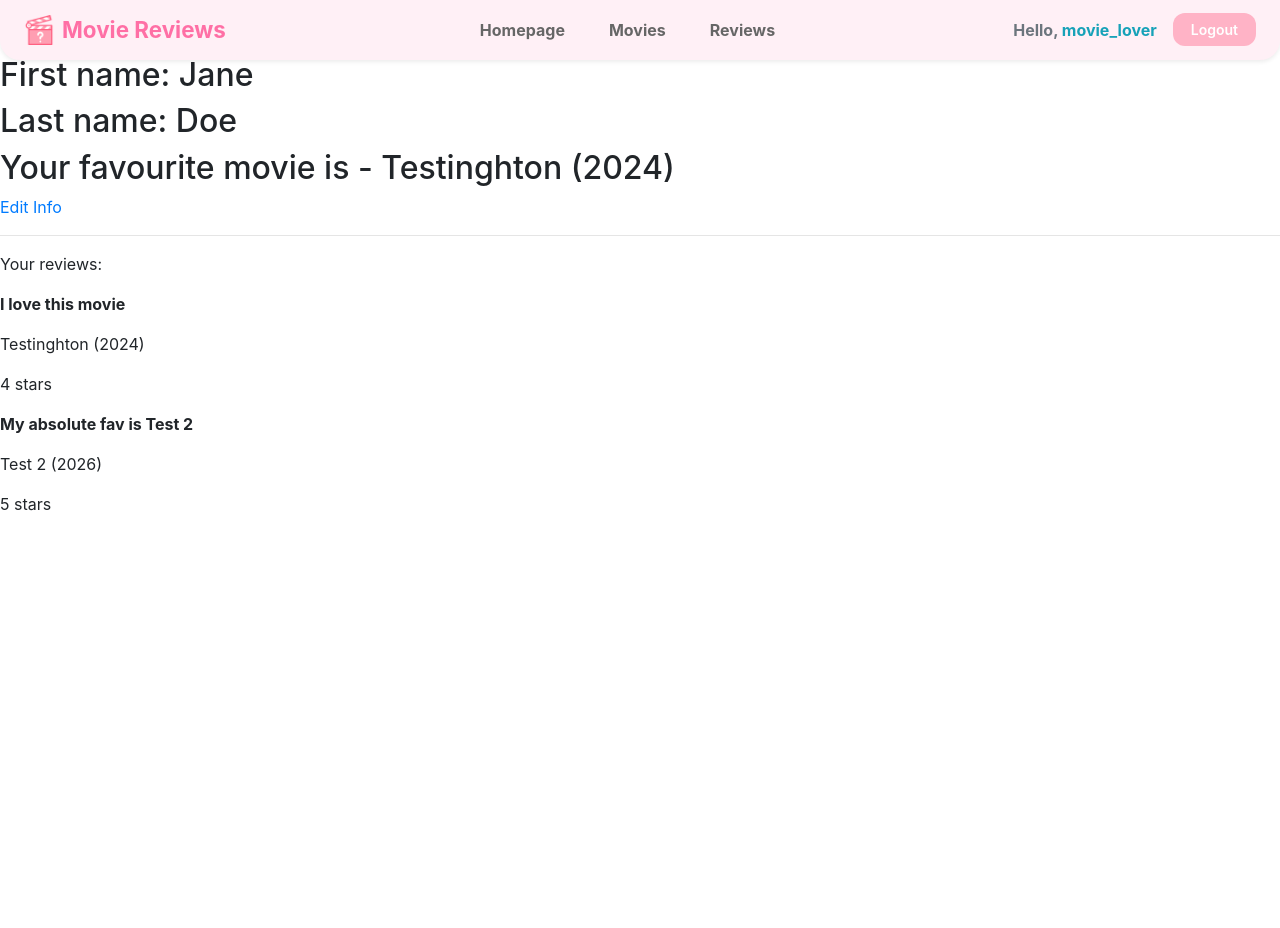
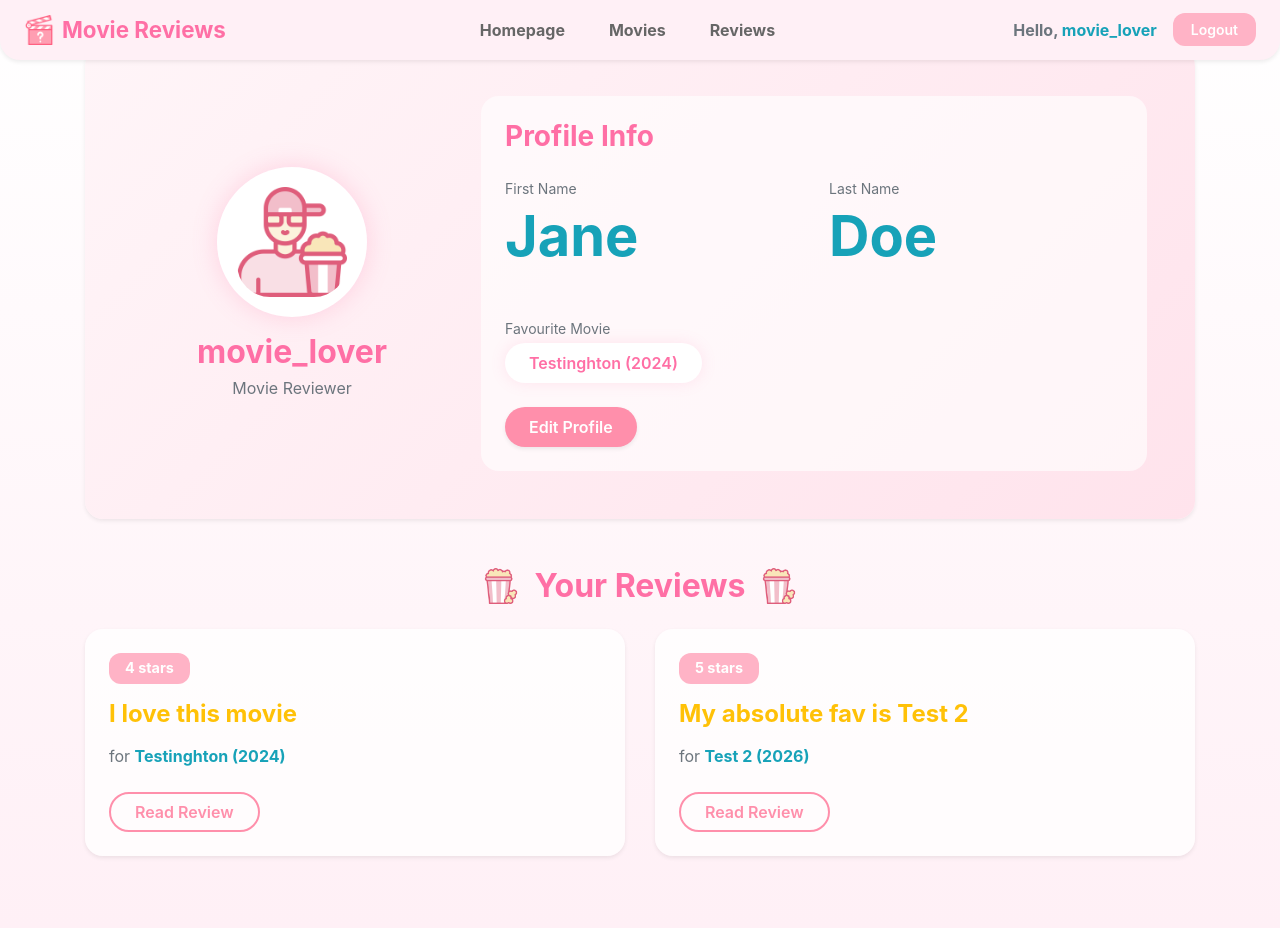
Before and after one commit to heyimfles/movie-reviews-mate-portfolio, a Django app: page /viewers/5/ in a window 1280 px wide. Before the commit the page ends 511 px from the top, so only its background shows below. Run offline with Django 5.2, Linux system fonts and the light colour scheme; a user stored in the database is signed in; data comes from the database, SQL or seed files in the repository; both versions use the stored data as it was after the commit.

Commit message:
finished all present html files styling

```diff
--- a/static/css/styles.css
+++ b/static/css/styles.css
@@ -1,9 +1,3 @@
-.pink-jumbotron {
-    background-color: #f2beca;
-    border-radius: 20px;
-    padding: 4rem 2rem;
-}
-
 .form-control {
     border-radius: 10px;
 }
@@ -203,3 +197,101 @@
 .pink-form textarea::placeholder {
     color: #d98ca3;
 }
+
+.pink-no-gradient-container {
+    background: #ffa6c7;
+}
+
+.pink-gradient-container {
+    background: linear-gradient(
+        135deg,
+        #fff5f8 0%,
+        #ffe3ec 100%
+    );
+}
+
+.profile-picture-wrapper {
+    width: 150px;
+    height: 150px;
+    border-radius: 50%;
+    background: white;
+    display: flex;
+    align-items: center;
+    justify-content: center;
+    box-shadow: 0 0 25px rgba(255, 111, 165, 0.25);
+}
+
+.profile-picture {
+    border-radius: 30%;
+}
+
+.profile-info-card {
+    background-color: rgba(255,255,255,0.65);
+}
+
+.text-pink {
+    color: #ff6fa5;
+}
+
+.pink-btn {
+    background-color: #ff8fab;
+    color: white;
+    border: none;
+    font-weight: 600;
+    transition: all 0.2s ease;
+}
+
+.pink-btn:hover {
+    background-color: #ff6fa5;
+    color: white;
+    transform: translateY(-2px);
+}
+
+.favourite-movie-box {
+    background-color: white;
+    color: #ff6fa5;
+    font-weight: 600;
+    box-shadow: 0 0 15px rgba(255, 111, 165, 0.15);
+}
+
+.profile-review-card {
+    transition: all 0.25s ease;
+    background-color: rgba(255,255,255,0.8);
+}
+
+.profile-review-card:hover {
+    transform: translateY(-5px);
+    box-shadow: 0 .75rem 1.5rem rgba(255, 111, 165, 0.2)!important;
+}
+
+.review-link {
+    text-decoration: none !important;
+    transition: color 0.2s ease;
+}
+
+.review-link:hover {
+    color: #ff4f8b;
+}
+
+.pink-badge {
+    background-color: #ffb3c6;
+    color: white;
+    font-size: 0.9rem;
+    border-radius: 12px;
+}
+
+.btn-outline-pink {
+    border: 2px solid #ff8fab;
+    color: #ff8fab;
+    font-weight: 600;
+    transition: all 0.2s ease;
+}
+
+.btn-outline-pink:hover {
+    background-color: #ff8fab;
+    color: white;
+}
+
+.profile-empty-state {
+    background-color: rgba(255,255,255,0.75);
+}
--- a/templates/includes/navbar.html
+++ b/templates/includes/navbar.html
@@ -49,7 +49,7 @@
       Hello,
       <a
           href="{% url 'movie_review:viewer_detail' pk=user.id %}"
-          class="text-info">
+          class="text-info text-decoration-none">
         {{ user.username }}
       </a>
     </p>
--- a/templates/movie_review/index.html
+++ b/templates/movie_review/index.html
@@ -4,7 +4,7 @@
 {% block content %}
 
 <!-- header-jumbo part -->
-<div class="jumbotron pink-jumbotron shadow-sm rounded-lg">
+<div class="jumbotron pink-no-gradient-container shadow-sm rounded-lg">
   <div class="container">
     <h1 class="display-4 font-weight-bold mb-4 mt-4">
       Welcome to Movie Review
@@ -143,14 +143,14 @@
 
 <!-- kind of a footer but only for visit counter -->
 <div class="container mb-5">
-  <div class="jumbotron pink-jumbotron text-center py-4 rounded-lg shadow-sm">
+  <div class="jumbotron pink-no-gradient-container text-center py-4 rounded-lg shadow-sm">
     <div class="container">
       <h5 class="mb-2">
         Want to know hom many times you've visited us?
       </h5>
       <p class="mb-0">
         You've been with us
-        <span class="font-weight-bold text-info">{{ num_visits }}</span>
+        <span class="btn btn-light btn-sm font-weight-bold">{{ num_visits }}</span>
         time{{ num_visits|pluralize }}!
       </p>
     </div>
--- a/templates/movie_review/review_detail.html
+++ b/templates/movie_review/review_detail.html
@@ -122,8 +122,8 @@
 
   {% else %}
 
-    <div class="jumbotron pink-jumbotron text-center shadow-sm rounded-lg py-4">
-      <h4 class="text-warning font-weight-bold">
+    <div class="jumbotron pink-no-gradient-container text-center shadow-sm rounded-lg py-4">
+      <h4 class="font-weight-bold">
         No Comments Yet!
       </h4>
 
--- a/templates/movie_review/viewer_detail.html
+++ b/templates/movie_review/viewer_detail.html
@@ -1,32 +1,180 @@
 {% extends "base.html" %}
+{% load static %}
+
+{% block body_class %}pink-bg{% endblock %}
 
 {% block content %}
-  <h1>Hello, {{ viewer.username }}!</h1>
-  <h2>First name: {{ viewer.first_name }}</h2>
-  <h2>Last name: {{ viewer.last_name }}</h2>
-  <h2>
+
+<div class="container mt-5 mb-5">
+
+  <!-- profile header -->
+  <div class="pink-gradient-container shadow-sm rounded-lg p-5 mb-5">
+    <div class="row align-items-center">
+
+      <!-- left side -->
+      <div class="col-md-4 text-center mb-4 mb-md-0">
+        <div class="profile-picture-wrapper mx-auto mb-3">
+          <img
+              src="{% static 'images/comment.png' %}"
+              width="110"
+              height="110"
+              class="profile-picture">
+        </div>
+
+        <h2 class="font-weight-bold text-pink mb-1">
+          {{ viewer.username }}
+        </h2>
+
+        <p class="text-muted mb-0">
+          Movie Reviewer
+        </p>
+
+      </div>
+
+      <!-- right side -->
+      <div class="col-md-8">
+        <div class="profile-info-card rounded-lg p-4">
+
+          <h3 class="font-weight-bold text-pink mb-4">
+            Profile Info
+          </h3>
+
+          <div class="row">
+
+            <div class="col-sm-6 mb-3">
+              <p class="small text-muted mb-1">
+                First Name
+              </p>
+
+              <p class="font-weight-bold display-4 text-info">
+                {% if viewer.first_name %}
+                  {{ viewer.first_name }}
+                {% else %}
+                  —
+                {% endif %}
+              </p>
+            </div>
+
+            <div class="col-sm-6 mb-3">
+              <p class="small text-muted mb-1">
+                Last Name
+              </p>
+
+              <p class="font-weight-bold display-4 text-info">
+                {% if viewer.last_name %}
+                  {{ viewer.last_name }}
+                {% else %}
+                  —
+                {% endif %}
+              </p>
+            </div>
+          </div>
+
+          <div class="mt-3">
+            <p class="small text-muted mb-1">
+              Favourite Movie
+            </p>
+
             {% if viewer.favourite_movie %}
-      Your favourite movie is -
+              <div class="favourite-movie-box rounded-pill px-4 py-2 d-inline-block">
                 {{ viewer.favourite_movie.name }}
                 ({{ viewer.favourite_movie.year }})
+              </div>
+
             {% else %}
-      Chose a favourite movie by editing your info.
+              <p class="text-muted mb-0">
+                No favourite movie selected yet
+              </p>
             {% endif %}
+
+          </div>
+
+          <div class="mt-4">
+            <a
+                href="{% url 'movie_review:viewer_update' pk=viewer.pk %}"
+                class="btn pink-btn px-4 py-2 rounded-pill shadow-sm">
+              Edit Profile
+            </a>
+          </div>
+        </div>
+      </div>
+    </div>
+  </div>
+
+  <!-- reviews section -->
+  <div class="d-flex align-items-center justify-content-center mb-4">
+    <img
+        src="{% static 'images/popcorn.png' %}"
+        width="36"
+        height="36"
+        class="mr-3">
+
+    <h2 class="font-weight-bold text-pink mb-0">
+      Your Reviews
     </h2>
-  <a href="{% url 'movie_review:viewer_update' pk=viewer.pk %}">
-    Edit Info
+
+    <img
+        src="{% static 'images/popcorn.png' %}"
+        width="36"
+        height="36"
+        class="ml-3">
+  </div>
+
+  {% if viewer.reviews.all %}
+    <div class="row">
+
+      {% for review in viewer.reviews.all %}
+      <div class="col-md-6 mb-4">
+        <div class="card border-0 profile-review-card rounded-lg shadow-sm h-100">
+          <div class="card-body p-4 d-flex flex-column">
+
+            <div class="mb-3">
+              <span class="badge pink-badge px-3 py-2">
+                {{ review.rating }} star{{ review.rating|pluralize }}
+              </span>
+            </div>
+
+            <h4 class="font-weight-bold mb-3">
+              <a
+                  href="{% url 'movie_review:review_detail' pk=review.id %}"
+                  class="text-warning review-link">
+                {{ review.title }}
               </a>
-  <hr>
-  <p>Your reviews:</p>
-  {% if viewer.reviews.all %}
-    {% for review in viewer.reviews.all %}
-      <div>
-        <p><b>{{ review.title }}</b></p>
-        <p>{{ review.movie.name }} ({{ review.movie.year }})</p>
-        <p>{{ review.rating }} star{{ review.rating|pluralize }}</p>
+            </h4>
+
+            <p class="text-muted mb-4">
+              for
+              <span class="font-weight-bold text-info">
+                {{ review.movie.name }}
+              ({{ review.movie.year }})
+              </span>
+            </p>
+
+            <div class="mt-auto">
+              <a
+                  href="{% url 'movie_review:review_detail' pk=review.id %}"
+                  class="btn btn-outline-pink rounded-pill px-4">
+                Read Review
+              </a>
+            </div>
+          </div>
+        </div>
       </div>
       {% endfor %}
+    </div>
+
   {% else %}
-  <p>You haven't left any reviews yet.</p>
+    <div class="profile-empty-state rounded-lg shadow-sm text-center p-5">
+      <h3 class="text-pink font-weight-bold">
+        No Reviews Yet
+      </h3>
+
+      <p class="text-muted mb-0">
+        Start sharing your movie opinions
+      </p>
+
+    </div>
   {% endif %}
+</div>
+
 {% endblock %}
--- a/templates/registration/logged_out.html
+++ b/templates/registration/logged_out.html
@@ -1,5 +1,7 @@
 {% extends "base.html" %}
 {% load static %}
+
+{% block body_class %}pink-bg{% endblock %}
 
 {% block content %}
 
--- a/templates/registration/login.html
+++ b/templates/registration/login.html
@@ -1,8 +1,10 @@
 {% extends "base.html" %}
 {% load crispy_forms_filters %}
 {% load static %}
+
+{% block body_class %}pink-bg{% endblock %}
+
 {% block content %}
-<body class="bg-light">
 <div class="container">
   <div class="row justify-content-center">
     <div class="col-md-6 col-lg-5">
@@ -38,5 +40,4 @@
     </div>
   </div>
 </div>
-</body>
 {% endblock %}
```
Also changed, not shown: db.sqlite3, static/images/comment.png (added). Lines whose indentation alone changed are shown as unchanged.
